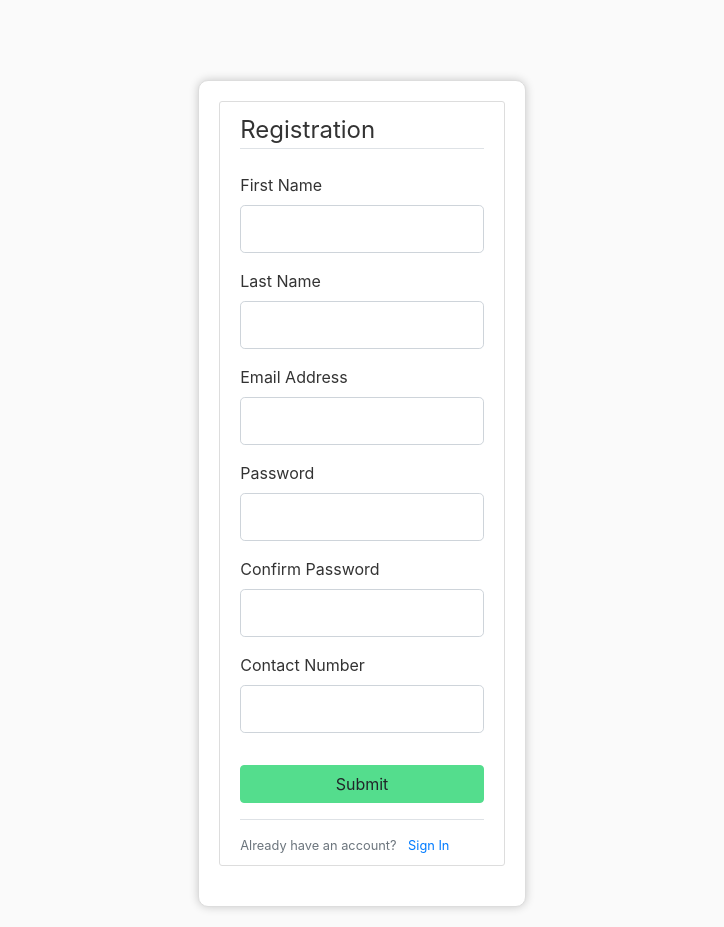
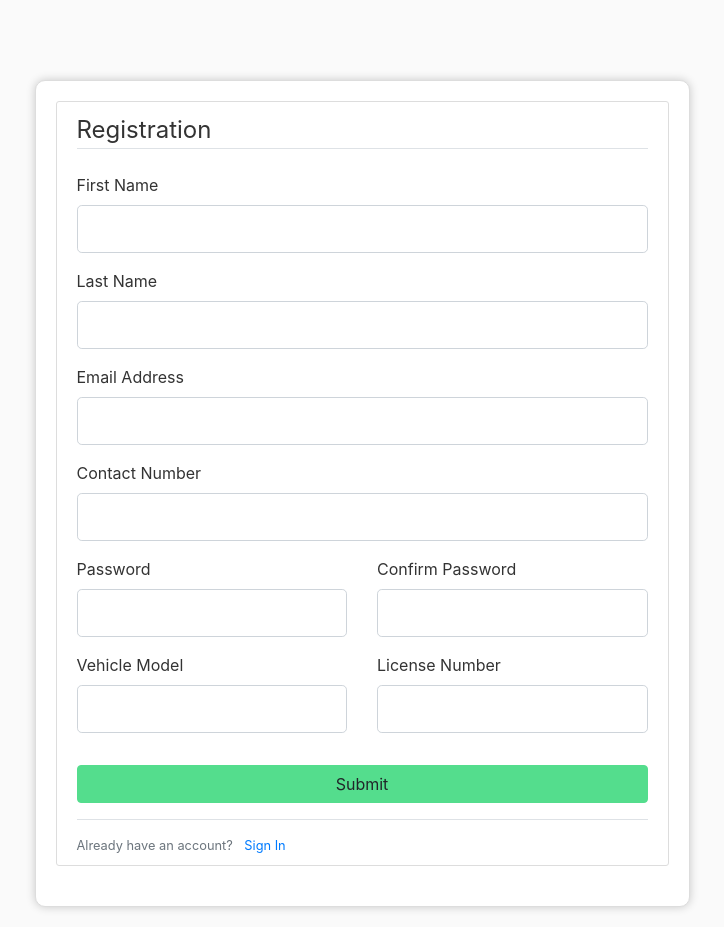
Before and after one commit to ruisu666/Flask, a Flask app: page /register in a window 1280 px wide. Shown: the whole page, without its empty margins (278-1002 px from the left). Run offline with Flask 3, Linux system fonts and the light colour scheme.

Commit message:
Added ability for users to register. Now add login features

```diff
--- a/app/forms.py
+++ b/app/forms.py
@@ -7,3 +7,14 @@ class LoginForm(FlaskForm):
     password = PasswordField('Password', validators=[DataRequired()])
     remember = BooleanField('Remember Me')
     submit = SubmitField('Login')
+
+class RegistrationForm(FlaskForm):
+    firstname = StringField('First Name', validators=[DataRequired()])
+    lastname = StringField('Last Name', validators=[DataRequired()])
+    emailaddress = StringField('Email Address', validators=[DataRequired(), Email()])
+    contactnumber = StringField('Contact Number', validators=[DataRequired()])
+    password = PasswordField('Password', validators=[DataRequired()])
+    confirm_password = PasswordField('Confirm Password', validators=[DataRequired(), EqualTo('password', message='Passwords must match')])
+    vehicle_model = StringField('Vehicle Model', validators=[DataRequired()])
+    license_number = StringField('License Number', validators=[DataRequired()])
+    submit = SubmitField('Submit')
--- a/app/userdashboardConnector.py
+++ b/app/userdashboardConnector.py
@@ -3,7 +3,7 @@ from flask import Blueprint, render_template, flash, redirect, url_for, session
 userdashboard_bp = Blueprint('dashboard', __name__)
 
 @userdashboard_bp.route('/dashboard/user')
-def dashboard():
+def userdashboard():
     # Check if admin is logged in
     admin_id = session.get('adminID')
     print ("Session:", session)
--- a/templates/adminlogin.html
+++ b/templates/adminlogin.html
@@ -11,7 +11,7 @@
             <div class="content-section col-md-3" style="box-shadow: 0 0 10px rgba(0,0,0,0.2); padding: 20px; border-radius: 10px;"></br>
                 <img src="{{ url_for('static', filename='images/neust_logo.png') }}" alt="NEUST Logo" class="img-fluid mb-4" style="width: 250px; height: auto; display: block; margin-left: auto; margin-right: auto;">
                 <p style="text-align: center; font-size: 24px; font-weight: bold;">Vehicle Management System</p>
-                <p style="text-align: center; font-size: 24px; font-weight: 0;">Login</p>
+                <p style="text-align: center; font-size: 24px; font-weight: 0;">Admin Login</p>
                     <form method="POST" action="{{ url_for('auth.adminlogin') }}" novalidate>
                         {{ form.hidden_tag() }}
                         <fieldset class="form-group">
--- a/templates/register.html
+++ b/templates/register.html
@@ -8,47 +8,135 @@
 </head>
 <body>
     <div class="row justify-content-center ">
-            <div class="content-section col-md-3" style="box-shadow: 0 0 10px rgba(0,0,0,0.2); padding: 20px; border-radius: 10px;">
+        <div class="content-section col-md-6" style="box-shadow: 0 0 10px rgba(0,0,0,0.2); padding: 20px; border-radius: 10px;">
             <div class="content-section">
-                    <form method="POST" action="/auth/register" novalidate>
-                        <input type="hidden" name="csrf_token" value="YOUR_CSRF_TOKEN_HERE">
+                <form id="registrationForm" method="POST" action="{{ url_for('auth.register') }}" novalidate>
+                    {{ form.hidden_tag() }}  <!-- Include hidden tag for CSRF protection -->
+
                     <fieldset class="form-group">
                         <legend class="border-bottom mb-4">Registration</legend>
                         <div class="form-group">
-                                <label class="form-control-label">First Name</label>
-                                <input type="text" name="firstname" class="form-control form-control-lg">
+                            {{ form.firstname.label(class="form-control-label") }}
+                            {% if form.firstname.errors %}
+                                {{ form.firstname(class="form-control form-control-lg is-invalid") }}
+                                <div class="invalid-feedback">
+                                    {% for error in form.firstname.errors %}
+                                        <span>{{ error }}</span>
+                                    {% endfor %}
+                                </div>
+                            {% else %}
+                                {{ form.firstname(class="form-control form-control-lg") }}
+                            {% endif %}
                         </div>
                         <div class="form-group">
-                                <label class="form-control-label">Last Name</label>
-                                <input type="text" name="lastname" class="form-control form-control-lg">
+                            {{ form.lastname.label(class="form-control-label") }}
+                            {% if form.lastname.errors %}
+                                {{ form.lastname(class="form-control form-control-lg is-invalid") }}
+                                <div class="invalid-feedback">
+                                    {% for error in form.lastname.errors %}
+                                        <span>{{ error }}</span>
+                                    {% endfor %}
+                                </div>
+                            {% else %}
+                                {{ form.lastname(class="form-control form-control-lg") }}
+                            {% endif %}
                         </div>
                         <div class="form-group">
-                                <label class="form-control-label">Email Address</label>
-                                <input type="text" name="emailaddress" class="form-control form-control-lg">
+                            {{ form.emailaddress.label(class="form-control-label") }}
+                            {% if form.emailaddress.errors %}
+                                {{ form.emailaddress(class="form-control form-control-lg is-invalid") }}
+                                <div class="invalid-feedback">
+                                    {% for error in form.emailaddress.errors %}
+                                        <span>{{ error }}</span>
+                                    {% endfor %}
+                                </div>
+                            {% else %}
+                                {{ form.emailaddress(class="form-control form-control-lg") }}
+                            {% endif %}
                         </div>
                         <div class="form-group">
-                                <label class="form-control-label">Password</label>
-                                <input type="text" class="form-control form-control-lg">
+                            {{ form.contactnumber.label(class="form-control-label") }}
+                            {% if form.contactnumber.errors %}
+                                {{ form.contactnumber(class="form-control form-control-lg is-invalid") }}
+                                <div class="invalid-feedback">
+                                    {% for error in form.contactnumber.errors %}
+                                        <span>{{ error }}</span>
+                                    {% endfor %}
+                                </div>
+                            {% else %}
+                                {{ form.contactnumber(class="form-control form-control-lg") }}
+                            {% endif %}
                         </div>
                         <div class="form-group">
-                                <label class="form-control-label">Confirm Password</label>
-                                <input type="text" class="form-control form-control-lg">
+                            <div class="row">
+                                <div class="col-md-6">
+                                    {{ form.password.label(class="form-control-label") }}
+                                    {% if form.password.errors %}
+                                        {{ form.password(class="form-control form-control-lg is-invalid") }}
+                                        <div class="invalid-feedback">
+                                            {% for error in form.password.errors %}
+                                                <span>{{ error }}</span>
+                                            {% endfor %}
+                                        </div>
+                                    {% else %}
+                                        {{ form.password(class="form-control form-control-lg") }}
+                                    {% endif %}
+                                </div>
+                                <div class="col-md-6">
+                                    {{ form.confirm_password.label(class="form-control-label") }}
+                                    {% if form.confirm_password.errors %}
+                                        {{ form.confirm_password(class="form-control form-control-lg is-invalid") }}
+                                        <div class="invalid-feedback">
+                                            {% for error in form.confirm_password.errors %}
+                                                <span>{{ error }}</span>
+                                            {% endfor %}
+                                        </div>
+                                    {% else %}
+                                        {{ form.confirm_password(class="form-control form-control-lg") }}
+                                    {% endif %}
+                                </div>
+                            </div>
                         </div>
                         <div class="form-group">
-                                <label class="form-control-label">Contact Number</label>
-                                <input type="text" name="contactnumber" class="form-control form-control-lg">
+                            <div class="row">
+                                <div class="col-md-6">
+                                    {{ form.vehicle_model.label(class="form-control-label") }}
+                                    {% if form.vehicle_model.errors %}
+                                        {{ form.vehicle_model(class="form-control form-control-lg is-invalid") }}
+                                        <div class="invalid-feedback">
+                                            {% for error in form.vehicle_model.errors %}
+                                                <span>{{ error }}</span>
+                                            {% endfor %}
+                                        </div>
+                                    {% else %}
+                                        {{ form.vehicle_model(class="form-control form-control-lg") }}
+                                    {% endif %}
+                                </div>
+                                <div class="col-md-6">
+                                    {{ form.license_number.label(class="form-control-label") }}
+                                    {% if form.license_number.errors %}
+                                        {{ form.license_number(class="form-control form-control-lg is-invalid") }}
+                                        <div class="invalid-feedback">
+                                            {% for error in form.license_number.errors %}
+                                                <span>{{ error }}</span>
+                                            {% endfor %}
+                                        </div>
+                                    {% else %}
+                                        {{ form.license_number(class="form-control form-control-lg") }}
+                                    {% endif %}
+                                </div>
+                            </div>
                         </div>
                     </fieldset>
                     <div class="form-group">
-                            <input type="submit" class="btn btn-green btn-block" value="Submit">
+                        <!-- Add an id to the submit button -->
+                        {{ form.submit(class="btn btn-green btn-block") }}
                     </div>
                 </form>
                 <div class="border-top pt-3">
                     <small class="text-muted">
                         Already have an account? <a class="ml-2" href="/auth/userlogin">Sign In</a>
-                        </small>
-                    </div>
-                </div>
+                    </small
 
         </div>
     </div>
```
Also changed, not shown: app/authConnector.py (+51 -5 lines), templates/userlogin.html (+6 -5 lines). Lines whose indentation alone changed are shown as unchanged.
